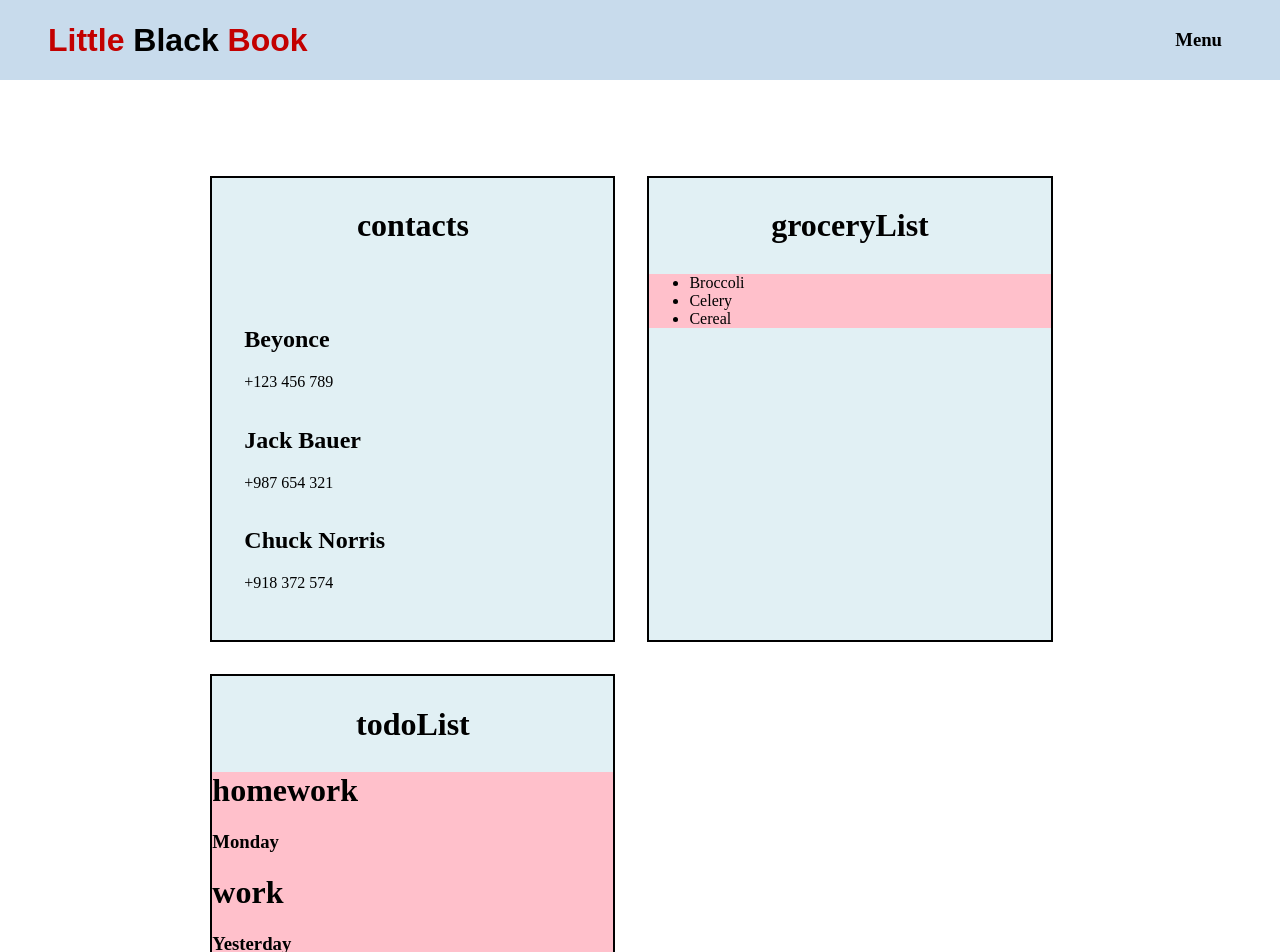
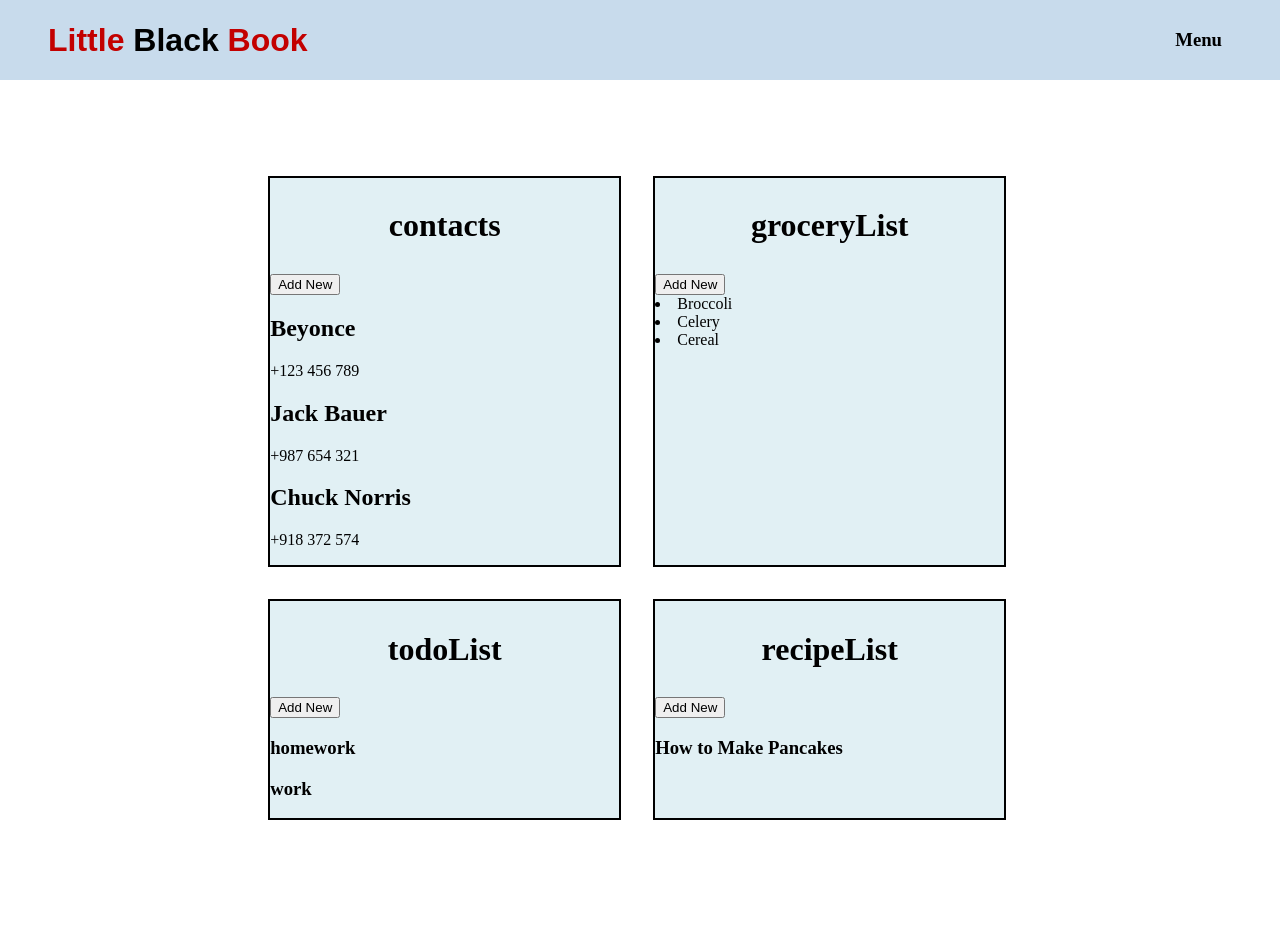
Before and after one commit to themancalledzac/littleBlackBook, a Next.js app: page /user in a window 1280 px wide. Shown: the top 952 px of the page. After the commit the page ends 836 px from the top, so only its background shows below. Built offline with nearby package versions, Linux system fonts and the light colour scheme.

Commit message:
LBB-0020 - updated slightly

```diff
--- a/src/Components/Contact/Contact.jsx
+++ b/src/Components/Contact/Contact.jsx
@@ -3,18 +3,19 @@
 import styles from './Contact.module.scss';
 import { useState } from "react";
 
-export default function Contact({ name, imgURL, phone, email }) {
-    const [contactOpen, setContactOpen] = useState(false);
+export default function Contact( { moduleItem } ) {
+    const { title, phone, imgURL, email } = moduleItem;
+    const [contactOpen, setContactOpen] = useState( false );
 
     return (
-        <div className={styles.contactBody} onClick={() => setContactOpen(!contactOpen)}>
+        <div className={styles.contactBody} onClick={() => setContactOpen( !contactOpen )}>
             <div className="top">
-                <h2 className="name">{name}</h2>
+                <h2 className="name">{title}</h2>
                 <p className="info">{phone}</p>
             </div>
             {contactOpen && (
                 <div className="bottom">
-                    <img className="circle-img" src={imgURL} alt="avatar_img" />
+                    <img className="circle-img" src={imgURL} alt="avatar_img"/>
                     <p className="info">{email}</p>
                 </div>
             )}
--- a/src/Components/List/List.jsx
+++ b/src/Components/List/GroceryList.jsx
@@ -2,15 +2,15 @@
 
 import styles from './List.module.scss';
 import ListSimple from "@/Components/ListSimple/ListSimple";
-import ListComplicated from '../ListComplicated/ListComplicated';
+import complexListItem from '../ListComplicated/ComplexListItem';
 
 
-export default function List( { module } ) {
+export default function GroceryList( { module } ) {
 
     return (
         <div className={styles.listCardBody}>
             {module.list_type === "todo" &&
-                <ListComplicated data={module.data}/>
+                <complexListItem data={module.data}/>
             }
             {module.list_type === "grocery" &&
                 <ListSimple list={module.data}/>
--- /dev/null
+++ b/src/Components/ListComplicated/ComplexListItem.jsx
@@ -0,0 +1,15 @@
+'use client'
+
+// import styles from './List.module.scss';
+
+export default function ComplexListItem( { moduleItem, moduleType } ) {
+    return (
+        <div>
+            <div key={moduleItem.title}>
+                <h3>{moduleItem.title}</h3>
+                {/*<h3>{item.dateDue}</h3>*/}
+
+            </div>
+        </div>
+    )
+}
--- a/src/Components/ListComplicated/ListComplicated.jsx
+++ /dev/null
@@ -1,17 +0,0 @@
-'use client'
-
-// import styles from './List.module.scss';
-
-export default function ListComplicated({ data }) {
-    return (
-        <div>
-            {data.map((item) => (
-                // Assuming `item` has `title` and `dateDue` properties
-                <div key={item.name}>
-                    <h1>{item.name}</h1>
-                    <h3>{item.dateDue}</h3>
-                </div>
-            ))}
-        </div>
-    )
-}
--- a/src/Components/ListSimple/ListSimple.jsx
+++ b/src/Components/ListSimple/ListSimple.jsx
@@ -1,5 +1,5 @@
 'use client'
-import ListSimpleItem from "../ListSimpleItem/ListSimpleItem";
+import GroceryListItem from "../ListSimpleItem/GroceryListItem";
 
 // import styles from './List.module.scss';
 
@@ -8,7 +8,7 @@ export default function ListSimple({ list }) {
     return (
         <ul>
             {list.map((groceryItem) => (
-            <ListSimpleItem groceryItem={groceryItem} />
+            <GroceryListItem groceryItem={groceryItem} />
             ))}
         </ul>
     )
--- /dev/null
+++ b/src/Components/ListSimpleItem/GroceryListItem.jsx
@@ -0,0 +1,19 @@
+'use client'
+import { useState } from "react";
+
+export default function GroceryListItem( { title } ) {
+    const [isStrikethrough, setIsStriketrough] = useState( false );
+
+    const toggleStrikethrough = () => {
+        setIsStriketrough( !isStrikethrough );
+    };
+
+    return (
+
+        <li
+            key={title}
+            onClick={toggleStrikethrough}
+            style={{ textDecoration: isStrikethrough ? 'line-through' : 'none' }}>{title}
+        </li>
+    )
+}
--- a/src/Components/ListSimpleItem/ListSimpleItem.jsx
+++ /dev/null
@@ -1,19 +0,0 @@
-'use client'
-import { useState } from "react";
-
-export default function ListSimpleItem({ groceryItem }) {
-    const [isStrikethrough, setIsStriketrough] = useState(false);
-
-    const toggleStrikethrough = () => {
-        setIsStriketrough(!isStrikethrough);
-    };
-
-    return (
-
-        <li
-            key={groceryItem}
-            onClick={toggleStrikethrough}
-            style={{ textDecoration: isStrikethrough ? 'line-through' : 'none' }}>{groceryItem}
-        </li>
-    )
-}
--- a/src/Components/Module/Module.jsx
+++ b/src/Components/Module/Module.jsx
@@ -1,24 +1,32 @@
 'use client'
 
 import styles from './Module.module.scss';
-import ContactCard from "@/Components/ContactCard/ContactCard";
-import List from "@/Components/List/List";
+import ModuleItem from "@/Components/ModuleItem/ModuleItem";
+import Contact from "@/Components/Contact/Contact";
+import GroceryListItem from "@/Components/ListSimpleItem/GroceryListItem";
+import ComplexListItem from "@/Components/ListComplicated/ComplexListItem";
 
 export default function Module( { module } ) {
-    console.log( 'Module function, line 8: ' );
+
+
+    // On Click Button, Add New {moduleItem} based on module_type
+
     return (
         <div className={styles.moduleWrapper}>
             <h1 className={styles.moduleTitle}>{module.title}</h1>
-            {module.module_type === "contacts" && (
-                <ContactCard contacts={module.data}/>
-            )}
-            {module.module_type === "list" && (
-                <List module={module}/>
-            )}
-
+            <button>Add New</button>
+            <div className={styles.dataList}>
+                {module.data.map( ( moduleItem ) => (
+                    <>
+                        {module.module_type === "contact" && <Contact moduleItem={moduleItem}/>}
+                        {module.module_type === 'grocery' && <GroceryListItem title={moduleItem.title}/>}
+                        {/*TODO: update todo from ComplextListItem to ToDoListItem(new Component)*/}
+                        {module.module_type === 'todo' && <ComplexListItem moduleItem={moduleItem}/>}
+                        {/*TODO: update todo from ComplextListItem to recipeListItem(new Component)*/}
+                        {module.module_type === 'recipe' && <ComplexListItem moduleItem={moduleItem}/>}
+                    </>
+                ) )}
+            </div>
         </div>
     );
 }
-
-//if module is title: "contact" then it should look one way
-//if module is title:"author" then it should look one way
--- a/src/Components/Module/Module.module.scss
+++ b/src/Components/Module/Module.module.scss
@@ -12,3 +12,7 @@
   justify-content: center;
   text-align: center;
 }
+
+.dataList {
+  // todo
+}
--- /dev/null
+++ b/src/Components/ModuleItem/ModuleItem.jsx
@@ -0,0 +1,30 @@
+'use client'
+
+// import styles from './Contact.module.scss';
+import { useState } from "react";
+import ComplexListItem from "@/Components/ListComplicated/ComplexListItem";
+
+export default function ModuleItem( { moduleItem, moduleType } ) {
+    const [isStrikethrough, setIsStrikethrough] = useState( false );
+
+    console.log( moduleItem );
+    // const [contactOpen, setContactOpen] = useState( false );
+
+    const toggleStrikethrough = () => {
+        setIsStrikethrough( !isStrikethrough );
+    };
+
+    return (
+        <div>
+            <h1 onClick={toggleStrikethrough}
+                style={{ textDecoration: isStrikethrough && moduleType === 'simple' ? 'line-through' : 'none' }}>
+                {moduleItem.title}
+            </h1>
+
+            {moduleType === 'recipe' || moduleType === 'todo' || moduleType === 'contact'
+                && (
+                    <ComplexListItem moduleItem={moduleItem} moduleType={moduleType}/>
+                )}
+        </div>
+    );
+}
--- a/src/Utils/fetchData.json
+++ b/src/Utils/fetchData.json
@@ -1,22 +1,22 @@
 [
   {
     "title": "contacts",
-    "module_type": "contacts",
+    "module_type": "contact",
     "data": [
       {
-        "name": "Beyonce",
+        "title": "Beyonce",
         "imgURL": "https://blackhistorywall.files.wordpress.com/2010/02/picture-device-independent-bitmap-119.jpg",
         "phone": "+123 456 789",
         "email": "b@beyonce.com"
       },
       {
-        "name": "Jack Bauer",
+        "title": "Jack Bauer",
         "imgURL": "https://pbs.twimg.com/profile_images/625247595825246208/X3XLea04_400x400.jpg",
         "phone": "+987 654 321",
         "email": "jack@nowhere.com"
       },
       {
-        "name": "Chuck Norris",
+        "title": "Chuck Norris",
         "imgURL": "https://i.pinimg.com/originals/e3/94/47/e39447de921955826b1e498ccf9a39af.png",
         "phone": "+918 372 574",
         "email": "gmail@chucknorris.com"
@@ -25,28 +25,78 @@
   },
   {
     "title": "groceryList",
-    "module_type": "list",
-    "list_type": "grocery",
+    "module_type": "grocery",
     "data": [
-      "Broccoli",
-      "Celery",
-      "Cereal"
+      {
+        "title": "Broccoli"
+      },
+      {
+        "title": "Celery"
+      },
+      {
+        "title": "Cereal"
+      }
     ]
   },
   {
     "title": "todoList",
-    "module_type": "list",
-    "list_type": "todo",
+    "module_type": "todo",
     "data": [
       {
-        "name": "homework",
-        "done": false,
+        "title": "homework",
         "dateDue": "Monday"
       },
       {
-        "name": "work",
-        "done": true,
+        "title": "work",
         "dateDue": "Yesterday"
+      }
+    ]
+  },
+  {
+    "title": "recipeList",
+    "module_type": "recipe",
+    "data": [
+      {
+        "title": "How to Make Pancakes",
+        "instructions": [
+          "Sift flour, baking powder, sugar, and salt together in a large bowl. Make a well in the center and add milk, melted butter, and egg; mix until smooth.",
+          "Heat a lightly oiled griddle or pan over medium-high heat. Pour or scoop the batter onto the griddle, using approximately 1/4 cup for each pancake; cook until bubbles form and the edges are dry, about 2 to 3 minutes.",
+          "Flip and cook until browned on the other side. Repeat with remaining batter."
+        ],
+        "ingredients": [
+          {
+            "title": "all-purpose flour",
+            "amount": "1 ½ cups"
+          },
+          {
+            "title": "baking powder",
+            "amount": "3 ½ teaspoons"
+          },
+          {
+            "title": "white sugar",
+            "amount": "1 tablespoon"
+          },
+          {
+            "title": "salt",
+            "amount": "¼ teaspoon, or more to taste"
+          },
+          {
+            "title": "milk",
+            "amount": "1 ¼ cups"
+          },
+          {
+            "title": "butter, melted",
+            "amount": "3 tablespoons"
+          },
+          {
+            "title": "egg",
+            "amount": "1"
+          }
+        ],
+        "Cook Time": "6 minutes",
+        "Prep Time": "10 minutes",
+        "Total Time": "16 minutes",
+        "Number of Servings": 4
       }
     ]
   }
```
Also changed, not shown: src/app/todo.md (+22 -2 lines).
